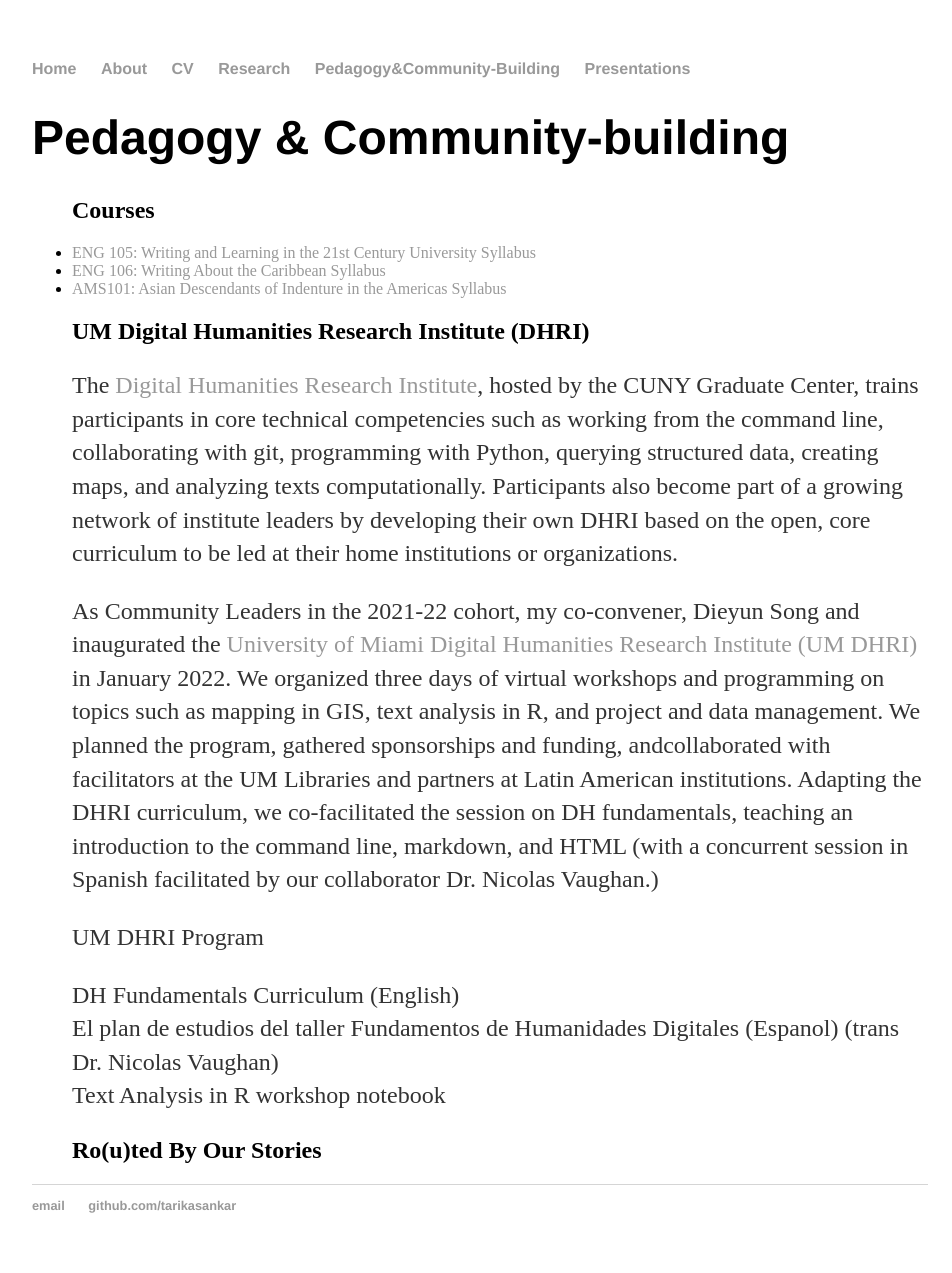
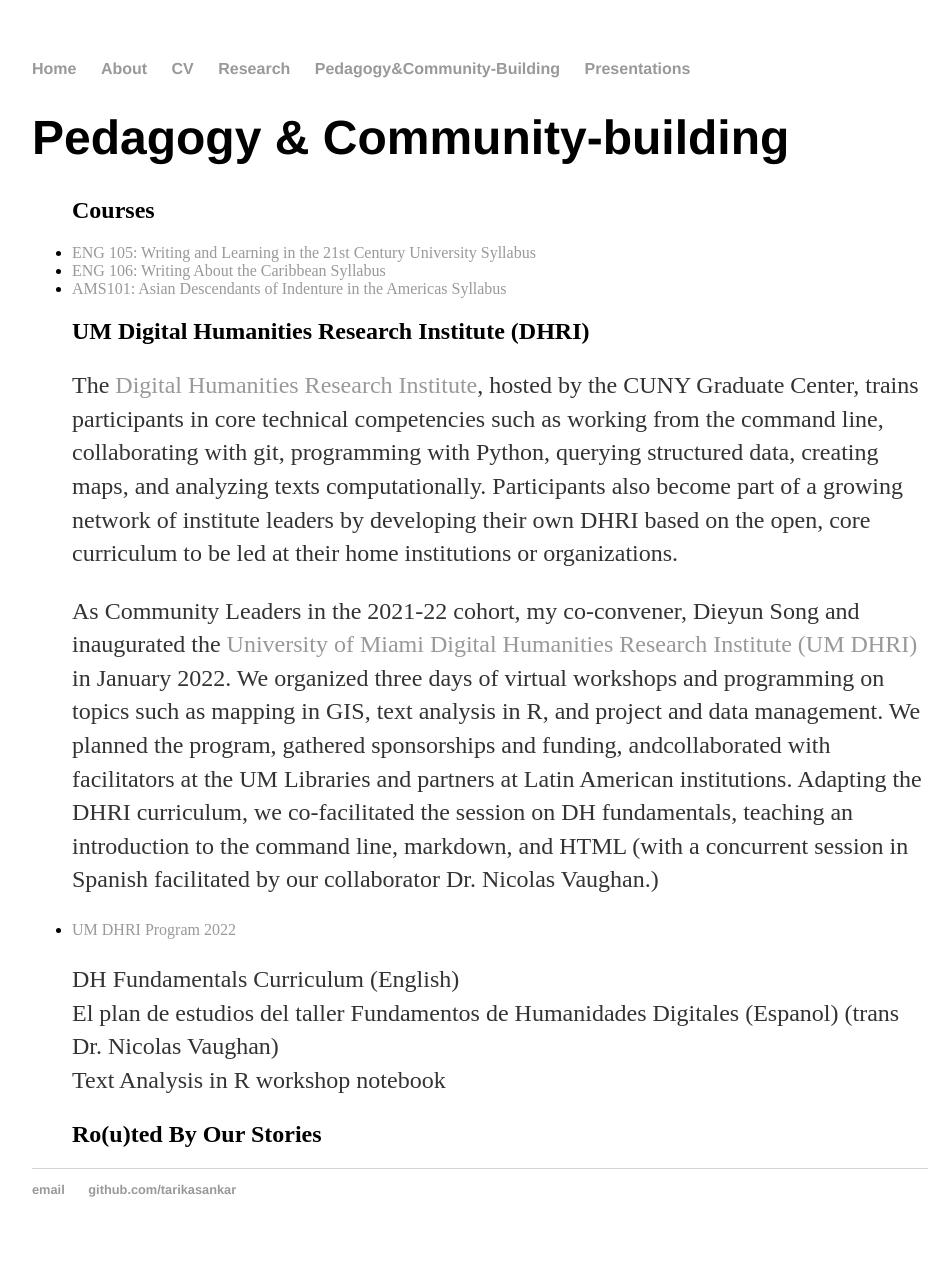
Before and after one commit to tarikasankar/tarikasankar.github.io, a Jekyll site: the page built from pedagogy&community-building/index.html, in a window 1280 px wide. Shown: the whole page, without its empty margins (160-1112 px from the left). Built offline with Jekyll 4.4.1, drawn with Linux system fonts in a browser that asks for light colours.

Commit message:
Update index.html
tried to link DHRI program flyer

```diff
--- a/pedagogy&community-building/index.html
+++ b/pedagogy&community-building/index.html
@@ -20,7 +20,7 @@ title: Pedagogy & Community-building
 		</p>
 
 		<p>
-		UM DHRI Program
+		<li><a href="/assets/PDF/UMDHRI_flyer.pdf">UM DHRI Program 2022</a></li>
 		</p>
 
 		<p>
```
